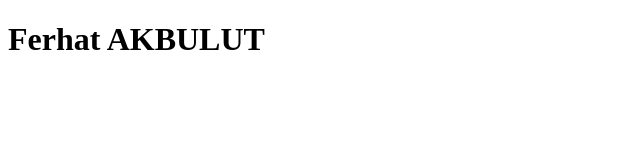
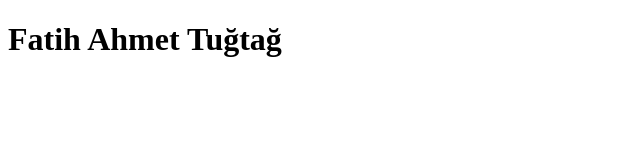
Before and after one commit to tugtagfatih/dhondt, a plain HTML site: page index.html in a window 1280 px wide. Shown: the whole page, without its empty margins (0-640 px from the left). Drawn offline with Linux system fonts and the light colour scheme.

Commit message:
Update index.html

```diff
--- a/index.html
+++ b/index.html
@@ -1,6 +1,6 @@
 <!DOCTYPE html>
    <html>
       <body>
-          <h1>Ferhat AKBULUT</h1>
+          <h1>Fatih Ahmet Tuğtağ</h1>
       </body>
    </html>
```
